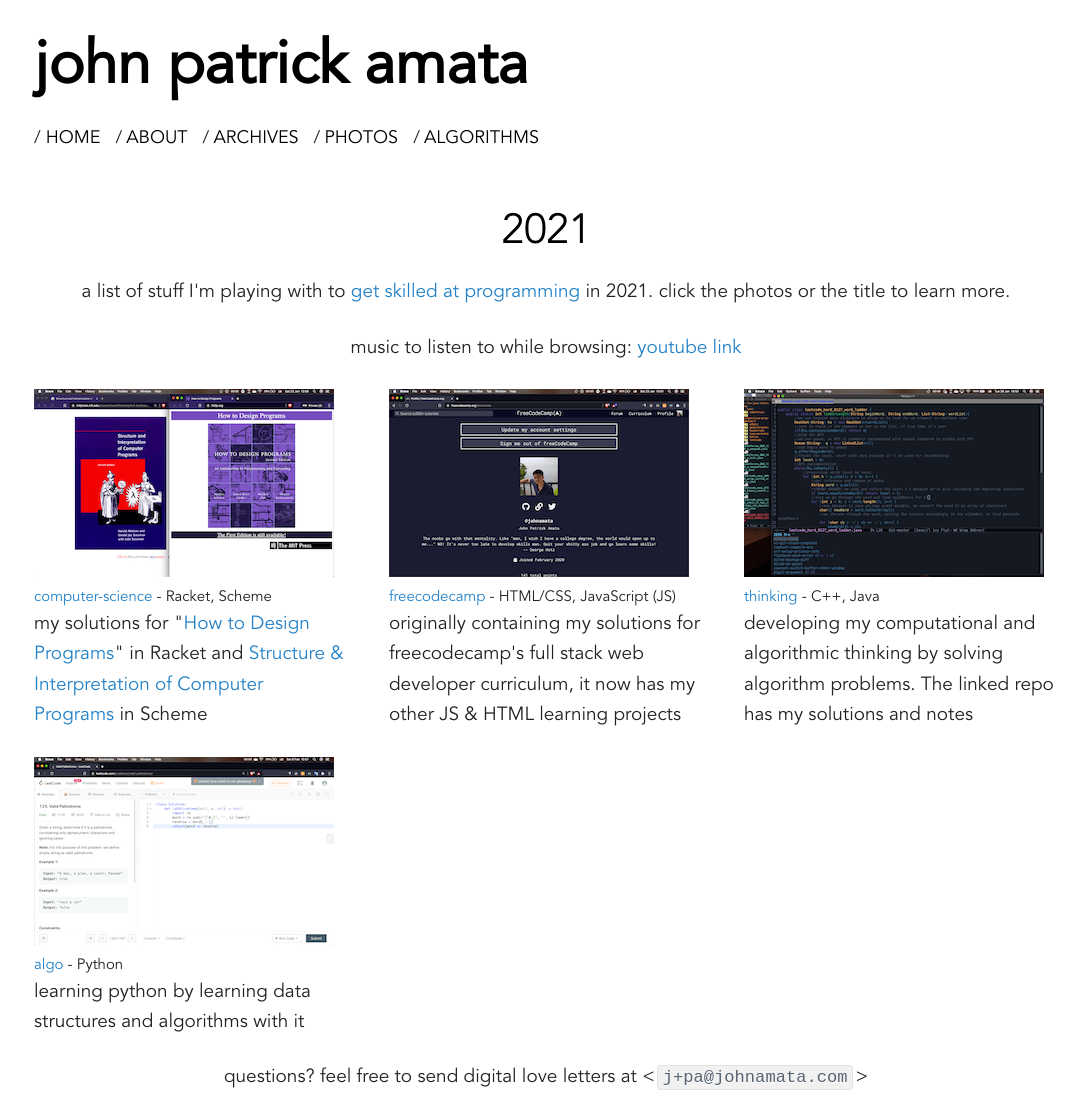
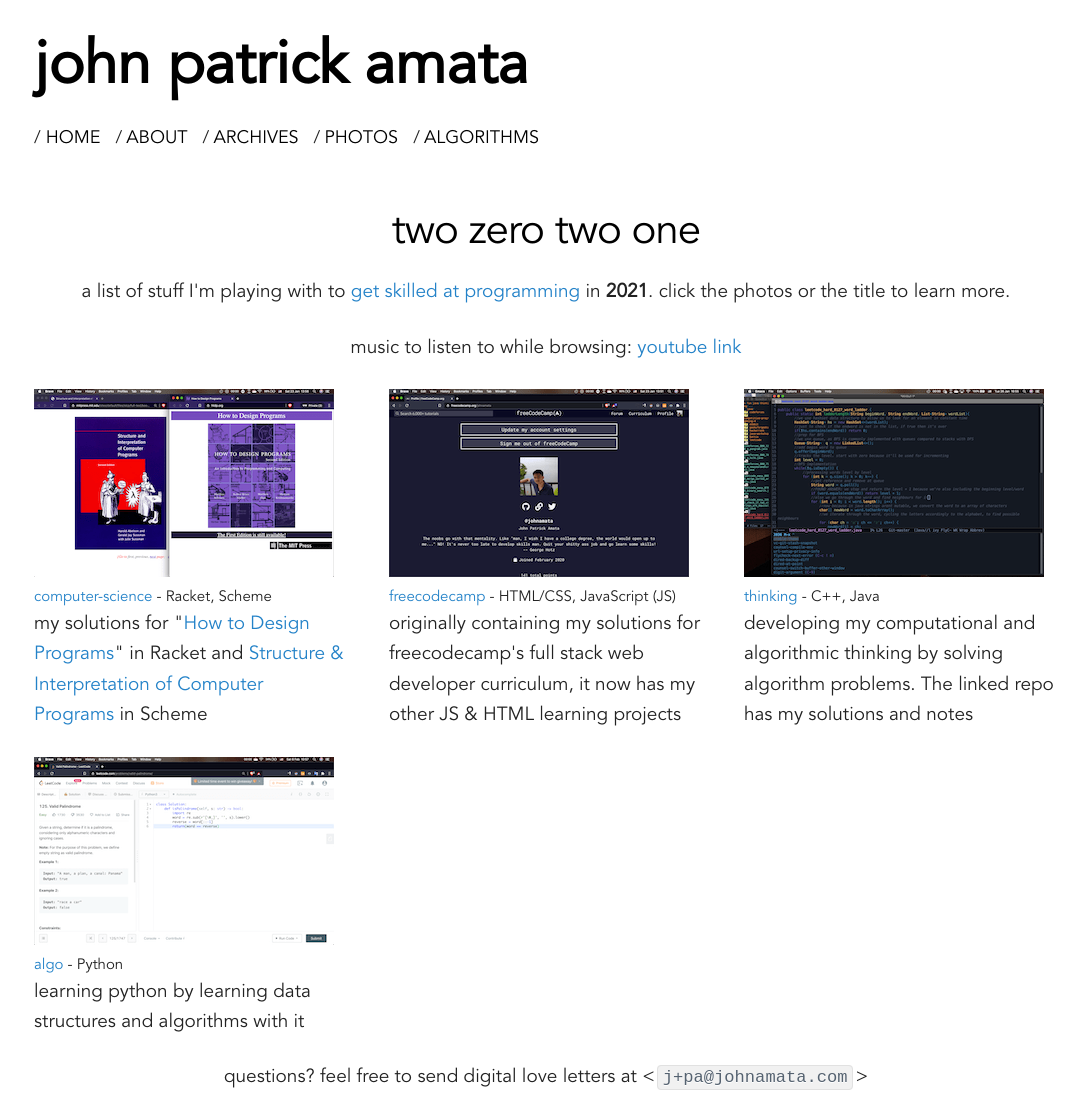
Before and after one commit to jpamata/jpamata.github.io, a Jekyll site: the page built from projects/2021.md, in a window 1280 px wide. Shown: the whole page, without its empty margins (94-1178 px from the left). Built offline with Jekyll 4.4.1, drawn with Linux system fonts in a browser that asks for light colours.

Commit message:
Update 2021.md

```diff
--- a/projects/2021.md
+++ b/projects/2021.md
@@ -422,9 +422,9 @@
           - john
       -->
   </p>
-  <h2>2021</h2>
+  <h2>two zero two one</h2>
   <p>
-    a list of stuff I'm playing  with to <a href="https://youtu.be/Sx7JszqkL-w?t=4087">get skilled at programming</a> in 2021. click the photos or the title to learn more.
+    a list of stuff I'm playing  with to <a href="https://youtu.be/Sx7JszqkL-w?t=4087">get skilled at programming</a> in <strong>2021</strong>. click the photos or the title to learn more.
     </p>
 	<!-- Song: Ships With Holes Will Sink | Artist: We were promised Jetpacks -->
   <p>music to listen to while browsing: <a href="https://youtu.be/yOOLweEK-5s?t=2">youtube link</a></p>
```
